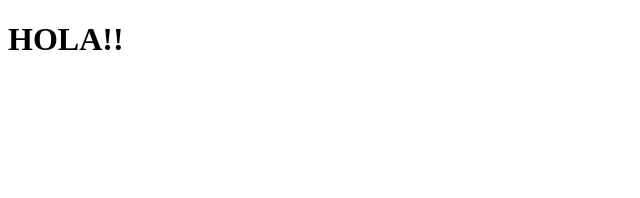
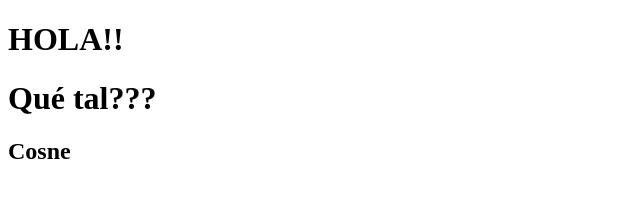
Before and after one commit to RubenCantal/prueba2, a plain HTML site: page index.html in a window 1280 px wide. Shown: the whole page, without its empty margins (0-640 px from the left). Drawn offline with Linux system fonts and the light colour scheme.

Commit message:
modificación desde rama ruben de index

```diff
--- a/index.html
+++ b/index.html
@@ -6,6 +6,8 @@
     <title>Document</title>
 </head>
 <body>
-    <h1>HOLA!!</h1>
+    <h1>HOLA!!</h1> <h1>Qué tal???
+        <h2>Cosne</h2>
+    </h1>
 </body>
 </html>
```
